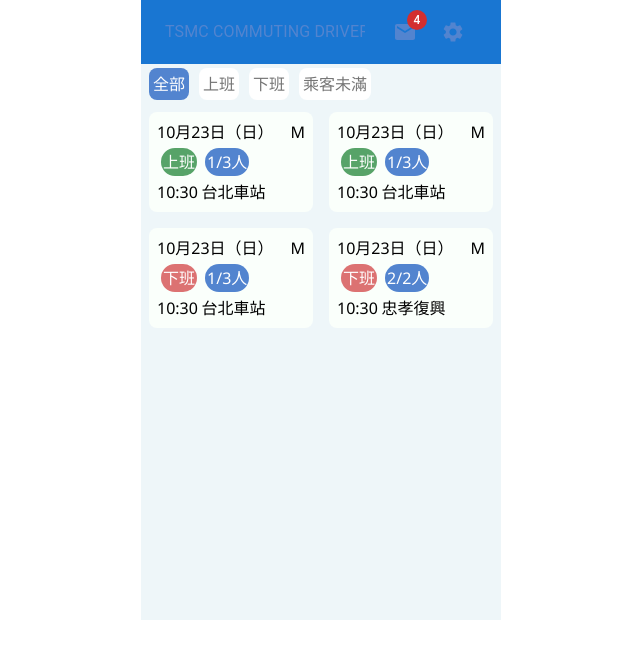
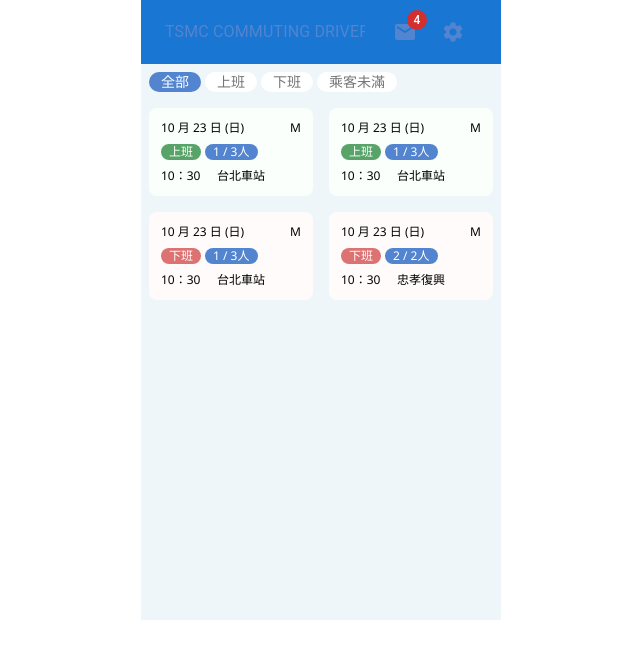
Before and after one commit to cloudnative23/frontend, a Next.js app: page /driver/allRoute in a window 1280 px wide. Shown: the top 658 px of the page, without its empty margins (319-959 px from the left). Built offline with nearby package versions, Linux system fonts and the light colour scheme.

Commit message:
Revise All

```diff
--- /dev/null
+++ b/src/app/driver/_components/date.js
@@ -0,0 +1,11 @@
+const digitToChinese = ["日", "ㄧ", "二", "三", "四", "五", "六"]
+
+export function getDate(date) {
+    let d = new Date(date)
+    return `${d.getUTCMonth() + 1} 月 ${d.getUTCDate() + 1} 日 (${digitToChinese[d.getDay()]})`
+}
+
+export function getTime(datetime) {
+    let d = new Date(datetime)
+    return `${d.getHours()}：${d.getMinutes()}`
+}
--- a/src/app/driver/components/radioComponents.js
+++ b/src/app/driver/_components/radioComponents.js
@@ -1,4 +1,4 @@
-const RadioComponent = ({ list, defaultValue, onChange }) => {
+const RadioComponent = ({ list, defaultValue, onChange, className }) => {
 
   return (<>
     {
@@ -10,11 +10,12 @@
             className='hidden peer'
             name='hosting'
             defaultChecked={defaultValue == id}
-            onChange={ () => onChange(id) }
+            onChange={() => onChange(id)}
           />
           <label
             htmlFor={id}
-            className='flex justify-between mx-1 p-1 text-gray_dark bg-white rounded-lg peer-checked:bg-driver_dark peer-checked:text-white'
+            className={className}
+          // className='flex justify-between mx-1 p-1 text-gray_dark bg-white rounded-lg peer-checked:bg-driver_dark peer-checked:text-white'
           >
             <div>{text}</div>
           </label>
--- /dev/null
+++ b/src/app/driver/_components/stationComponet.js
@@ -0,0 +1,119 @@
+'use client'
+
+import { useRef, useState, forwardRef, useImperativeHandle, memo } from "react"
+import Outlined from '@mui/icons-material/Delete';
+
+function Station({ station, onUpdate, onDelete, stataionList, showPassenger }) {
+
+  stataionList = [{ 'id': "-1", name: "--- 請選擇 ---" }, ...stataionList]
+
+  let hasPassenger = station.passengers.length > 0
+
+  return (<>
+    {/* <p>{JSON.stringify(station)}</p> */}
+    <div className="flex flex-row justify-between">
+
+      <input type="time"
+        id="time"
+        defaultValue={station.time}
+        disabled={hasPassenger}
+        onChange={(event) => (onUpdate({ ...station, time: event.target.value }))}
+        className="w-28" />
+
+      <select
+        id="station_selector"
+        className="w-44"
+        defaultValue={station.id}
+        disabled={hasPassenger}
+        onChange={(event) => (onUpdate({ ...station, id: event.target.value }))} >
+        {stataionList.map((station) => (
+          <option value={station.id} key={station.id}>
+            {station.name}
+          </option>
+        ))}
+      </select>
+
+      {/* <div className={showPassenger ? "w-2" : "w-0"}>
+        {
+          hasPassenger ? <img src={station.passengers[0].avatar}></img> : <></>
+        }
+        </div> */}
+
+      <div className="w-6">
+        {
+          hasPassenger ? <></> : <button onClick={() => onDelete(station)}><Outlined /></button>
+        }
+      </div>
+
+    </div>
+  </>);
+}
+
+const StationsComponent = forwardRef(({ initialStations, stataionList }, ref) => {
+
+  initialStations = initialStations.map((station, key) => ({ key: key, ...station }))
+
+  const [stations, setStations] = useState(initialStations)
+  const keyCount = useRef(initialStations.length)
+
+  let hasPassenger = initialStations.map(station => station.passengers.length >= 0).reduce((a, b) => a | b)
+
+  function cmpStations(lhs, rhs) {
+    if (lhs.hasOwnProperty('time')) {
+      if (rhs.hasOwnProperty('time')) {
+        return lhs.time > rhs.time ? 1 : -1
+      } else {
+        return -1
+      }
+    } else if (rhs.hasOwnProperty('time')) {
+      return 1
+    } else {
+      return lhs.key > rhs.key ? 1 : -1
+    }
+  }
+
+  function handleCreate() {
+    setStations((prevStations) => [...prevStations, { key: keyCount.current, passengers: [] }].sort(cmpStations))
+    keyCount.current++
+  }
+
+  function handleUpdate(updatedStation) {
+    setStations((prevStations) => prevStations.map((station) => (station.key === updatedStation.key ? updatedStation : station)).sort(cmpStations))
+  }
+
+  function handleDelete(deletedStation) {
+    setStations((prevStations) => prevStations.filter((station) => (station.key === deletedStation.key ? false : true)).sort(cmpStations))
+  }
+
+  useImperativeHandle(ref, () => ({
+    stations: () => stations
+  }))
+
+  return (
+    <>
+      <div className="flex flex-row justify-between m-2 text-gray_dark">
+        <div className="w-28 text-center">時間</div>
+        <div className="w-44 text-center">停靠地點</div>
+        {/* <div className={hasPassenger ? "w-2" : "w-0"}></div> */}
+        <div className="w-6"></div>
+      </div>
+      {stations.map((station) => (
+        <div key={station.key} className="rounded-lg bg-white m-2">
+          <Station
+            station={station}
+            onDelete={(station) => handleDelete(station)}
+            onUpdate={(station) => handleUpdate(station)}
+            stataionList={stataionList}
+            showPassenger={hasPassenger}
+          />
+        </div>
+      ))}
+
+      <div className="flex justify-center items-center">
+        <button onClick={() => (handleCreate())} className="bg-driver_dark text-white rounded-lg m-2 px-2 py-1">加入新路線</button>
+      </div>
+    </>
+  )
+})
+
+export default memo(StationsComponent)
--- a/src/app/driver/allRequest/page.js
+++ b/src/app/driver/allRequest/page.js
@@ -1,37 +1,27 @@
+"use client"
+
 import requests from './data'
 
-const digitToChinese = ["日", "ㄧ", "二", "三", "四", "五", "六"]
+import { getDate, getTime } from '../_components/date'
 
-function RequestComponent({request, onAccept, onDeny}) {
-
-    function getDate(date) {
-        let d = new Date(date)
-        return `${d.getUTCMonth() + 1}月${d.getUTCDate() + 1}日（${digitToChinese[d.getDay()]}）`
-    }
-
-    function getTime(datetime) {
-        let d = new Date(datetime)
-        return `${d.getHours()}:${d.getMinutes()}`
-    }
+function RequestComponent({ request, onAccept, onDeny }) {
 
     return (
         <>
-
             {/* <p>{JSON.stringify(request)}</p> */}
-
             <div className="m-2 p-2 rounded-lg bg-white">
 
-                <div className="flex justify-begin w-full text-gray_dark items-center">
+                <div className="flex justify-begin w-full text-gray_dark items-center space-x-2">
                     <div>{getDate(request.route.date)}</div>
                     {
                         request.route.workStatus ?
-                            <div className="rounded-3xl w-fit m-1 p-0.5 bg-go2work text-">上班</div>
+                            <div className="rounded-3xl w-fit m-1 p-0.5 bg-go2work text-white text-sm">上班</div>
                             :
-                            <div className="rounded-sm w-fit px-3 bg-go2home text-white">下班</div>
+                            <div className="rounded-xl w-fit px-3 py-0.5 text-white text-sm bg-go2home">下班</div>
                     }
                 </div>
 
-                <div className="flex flex-col pl-3 py-2 space-y-2 text-gray_dark">
+                <div className="flex flex-col pl-3 py-2 space-y-2 text-gray_dark text-sm">
                     <div className='flex flex-row space-x-3 items-center'>
                         <div className='rounded-sm bg-go2work_light w-fit px-2 py-0.5 text-center'>上車</div>
                         <div>{getTime(request.route.stations.find(station => station.id == request.on.id).datetime)}</div>
@@ -42,11 +32,19 @@
                         <div>{getTime(request.route.stations.find(station => station.id == request.off.id).datetime)}</div>
                         <div>{request.route.stations.find(station => station.id == request.off.id).name}</div>
                     </div>
-                    <div className='flex flex-row space-x-2 items-center'>
-                        <div className='text-driver_dark'>乘客</div>
-                        <img className='rounded-full' src={request.route.driver.avatar} width={20} height={20} />
-                        <div>{request.route.driver.name}</div>
+
+                    <div className='flex flex-row justify-between'>
+                        <div className='flex flex-row space-x-2 items-center'>
+                            <div className='text-driver_dark'>乘客</div>
+                            <img className='rounded-full' src={request.route.driver.avatar} width={20} height={20} />
+                            <div>{request.route.driver.name}</div>
+                        </div>
+                        <div className='flex flex-row space-x-1'>
+                            <button className="bg-white text-white rounded-xl px-4 bg-gray_dark" onClick={onDeny}>婉拒</button>
+                            <button className="bg-driver_dark text-white rounded-xl px-4" onClick={onAccept}>確認</button>
+                        </div>
                     </div>
+
                 </div>
 
             </div>
--- a/src/app/driver/allRoute/page.js
+++ b/src/app/driver/allRoute/page.js
@@ -2,42 +2,31 @@
 
 import { useState } from "react";
 import allRoute from "./data";
-import RadioComponent from "../components/radioComponents"
-
-const digitToChinese = ["日", "ㄧ", "二", "三", "四", "五", "六"]
+import RadioComponent from "../_components/radioComponents"
+import { getTime, getDate } from "../_components/date"
 
 function Route({ route }) {
 
-    function getDate(route) {
-        let d = new Date(route.date)
-        return `${d.getUTCMonth() + 1}月${d.getUTCDate() + 1}日（${digitToChinese[d.getDay()]}）`
-    }
-
-    function getTime(station) {
-        let d = new Date(station.datetime)
-        return `${d.getHours()}:${d.getMinutes()}`
-    }
-
     return (<>
-            <div className="m-2 p-2 rounded-lg bg-[#FAFFFB]">
-                <div className="flex justify-between w-full">
-                    <div>{getDate(route)}</div>
+        <div className={"m-2 p-3 rounded-lg text-xs " + (route.workStatus ? "bg-[#FAFFFB]" : "bg-[#FFFBFB]")}>
+            <div className="flex justify-between">
+                <div>{getDate(route.date)}</div>
                 <div>M</div>
             </div>
-                <div className="flex justify-begin w-full">
+            <div className="flex justify-begin space-x-1 my-2">
                 {
                     route.workStatus ?
-                            <div className="rounded-3xl w-fit m-1 p-0.5 bg-go2work text-white">上班</div>
+                        <div className="rounded-xl px-2 bg-go2work text-white">上班</div>
                         :
-                            <div className="rounded-3xl w-fit m-1 p-0.5 bg-go2home text-white">下班</div>
+                        <div className="rounded-xl px-2 bg-go2home text-white">下班</div>
                 }
-                    <div className="rounded-3xl w-fit m-1 p-0.5 bg-driver_dark text-white">{route.passengers.length}/{route.carInfo.capacity}人</div>
+                <div className="rounded-3xl w-fit px-2 bg-driver_dark text-white">{route.passengers.length} / {route.carInfo.capacity}人</div>
             </div>
-                <div className="grid grid-cols-[30%_70%]">
+            <div className="grid grid-cols-[40%_60%]">
                 {
                     route.stations.map((station) =>
                     (<>
-                            <div>{getTime(station)}</div>
+                        <div>{getTime(station.datetime)}</div>
                         <div>{station.name}</div>
                     </>)
                     )
@@ -51,7 +40,7 @@
 
 export default function App() {
 
-    const [filter, setFiler] = useState('all')
+    const [filter, setFilter] = useState('all')
 
     function handleFilterChange(id) {
         switch (id) {
@@ -59,7 +48,7 @@
             case 'to-work':
             case 'to-home':
             case 'pass-avalible':
-                setFiler(id)
+                setFilter(id)
                 break
             default:
                 alert('bug')
@@ -69,16 +58,18 @@
 
     return (<>
 
-        <div className='flex flex-row space-x-0.5 m-1'>
+        <div className='flex flex-row space-x-1 m-2'>
             <RadioComponent
                 list={[
-                    {id: "all", text: "全部"},
-                    {id: "to-work", text: "上班"},
-                    {id: "to-home", text: "下班"},
-                    {id: "pass-avalible", text: "乘客未滿"},
+                    { id: "all", text: "全部" },
+                    { id: "to-work", text: "上班" },
+                    { id: "to-home", text: "下班" },
+                    { id: "pass-avalible", text: "乘客未滿" },
                 ]}
                 defaultValue={'all'}
-                onChange={(id) => (handleFilterChange(id))} />
+                onChange={(id) => (handleFilterChange(id))}
+                className='flex justify-between px-3 text-sm text-gray_dark bg-white rounded-xl peer-checked:bg-driver_dark peer-checked:text-white'
+            />
         </div>
 
         <div className="grid grid-cols-2 w-full">
--- a/src/app/driver/components/stationComponet.js
+++ /dev/null
@@ -1,106 +0,0 @@
-'use client'
-
-import { useRef, useState, forwardRef, useImperativeHandle, memo} from "react"
-import Outlined from '@mui/icons-material/Inventory';
-
-function Station({ station, onUpdate, onDelete, stataionList }) {
-
-    stataionList = [ {'id': "-1", name: "--- 請選擇 ---"}, ...stataionList ]
-
-    return (<>
-      {/* <p>{JSON.stringify(station)}</p> */}
-      <div className="flex flex-row justify-between">
-
-        <input type="time"
-          id="time"
-          defaultValue={station.time}
-          disabled={station.hasPassenger}
-          onChange={(event) => (onUpdate({ ...station, time: event.target.value }))}
-          className="w-32"/>
-
-        <select
-          id="station_selector"
-          defaultValue={station.id}
-          disabled={station.hasPassenger}
-          onChange={(event) => (onUpdate({ ...station, id: event.target.value }))} >
-          {stataionList.map((station) => (
-            <option value={station.id} key={station.id}>
-              {station.name}
-            </option>
-          ))}
-        </select>
-
-        <div className="w-6">
-          {
-            station.hasPassenger ? <></> : <button onClick={() => onDelete(station)}><Outlined /></button>
-          }
-        </div>
-
-      </div>
-    </>);
-}
-
-const StationsComponent = forwardRef(({ initialStations, stataionList }, ref) => {
-
-    initialStations = initialStations.map((station, key) => {{key: key, station}})
-
-    const [stations, setStations] = useState(initialStations)
-    const keyCount = useRef(initialStations.length)
-
-    function cmpStations(lhs, rhs) {
-      if (lhs.hasOwnProperty('time')) {
-        if (rhs.hasOwnProperty('time')) {
-          return lhs.time > rhs.time ? 1 : -1
-        } else {
-          return -1
-        }
-      } else if (rhs.hasOwnProperty('time')) {
-        return 1
-      } else {
-        return lhs.key > rhs.key ? 1 : -1
-      }
-    }
-
-    function handleCreate() {
-      setStations((prevStations) => [...prevStations, {key: keyCount.current} ].sort(cmpStations))
-      keyCount.current++
-    }
-
-    function handleUpdate(updatedStation) {
-      setStations((prevStations) => prevStations.map((station) => (station.key === updatedStation.key ? updatedStation : station)).sort(cmpStations))
-    }
-
-    function handleDelete(deletedStation) {
-      setStations((prevStations) => prevStations.filter((station) => (station.key === deletedStation.key ? false : true)).sort(cmpStations))
-    }
-
-    useImperativeHandle(ref, () => ({
-        stations: () => stations
-    }))
-
-    return (
-      <>
-        <div className="flex flex-row justify-between m-2">
-          <div className="w-32 text-center text-gray_dark">時間</div>
-          <div className="text-gray_dark">停靠地點</div>
-          <div className="w-6"></div>
-        </div>
-        {stations.map((station) => (
-          <div key={station.key} className="rounded-lg bg-white m-2">
-            <Station
-              station={station}
-              onDelete={(station) => handleDelete(station)}
-              onUpdate={(station) => handleUpdate(station)}
-              stataionList={stataionList}
-            />
-          </div>
-        ))}
-
-        <div className="flex justify-center items-center">
-          <button onClick={() => (handleCreate())} className="bg-driver_dark text-white rounded-lg m-2 px-2 py-1">加入新路線</button>
-        </div>
-      </>
-    )
-})
-
-export default memo(StationsComponent)
--- a/src/app/driver/editRoute/page.js
+++ b/src/app/driver/editRoute/page.js
@@ -3,8 +3,8 @@
 import { useRef } from "react";
 
 import routes from './data'
-import StationsComponent from "../components/stationComponet";
-import RadioComponent from "../components/radioComponents";
+import StationsComponent from "../_components/stationComponet";
+import RadioComponent from "../_components/radioComponents";
 
 const stataionList = [
   {
@@ -30,7 +30,7 @@
   const route = routes[0]
 
   const dateRef = useRef(null)
-  const workStatusRef = useRef(null)
+  const workStatusRef = useRef(route.workStatus ? 'on' : 'off')
 
   const brandRef = useRef(null)
   const colorRef = useRef(null)
@@ -40,6 +40,12 @@
   const isPublicRef = useRef(null)
 
   const stationRef = useRef(null)
+
+  let initialStations = route.stations.map((station) => ({
+    id: station.id,
+    time: station.datetime.substring(station.datetime.length - 5),
+    passengers: [...station["on-passengers"], ...station["off-passengers"]]
+  }))
 
   function handleSend() {
 
@@ -53,31 +59,28 @@
       JSON.stringify(capRef.current.value) + "\n" +
       JSON.stringify(licNumRef.current.value) + "\n" +
 
-      JSON.stringify(isPublicRef.current.value) +  "\n" +
+      JSON.stringify(isPublicRef.current.value) + "\n" +
       JSON.stringify(stationRef.current.stations())
     )
 
     let updated = stationRef.current.stations()
-    let initial = route.stations
+    let initial = initialStations
 
-    updated.forEach(station => {
-      if(!(
-        station.hasOwnProperty("time") && station["time"] != "" &&
+    for (let station of updated) {
+      if (!(station.hasOwnProperty("time") && station["time"] != "" &&
         station.hasOwnProperty("id") && station["id"] >= 0)) {
         alert('There are some imcomplete station')
-        // TODO: halt
-        return;
-      } else if (updated.findIndex(s => (s.time == station.time) && (s.key != station.key)) >= 0) {
+        return
+      }
+    }
+    if (new Set(updated.map(station => station.time)).size != updated.length) {
       alert('Duplicate time !!!')
-        // TODO: halt
-        return;
-      } else if (updated.findIndex(s => (s.id == station.id) && (s.key != station.key)) >= 0) {
-        alert('Duplicate station !!!')
-        // TODO: halt
-        return;
+      return
     }
-    })
-
+    if (new Set(updated.map(station => station.id)).size != updated.length) {
+      alert("Duplicate station !!!")
+      return
+    }
 
     let intersec = updated.filter(station => {
       let match_id = initial.findIndex(s => s.id == station.id)
@@ -85,12 +88,17 @@
       return ((match_id >= 0) && (match_id === match_time))
     })
 
-    let added   = updated.filter(station => (intersec.findIndex(s => (s.id == station.id)) != -1))
-    let deleted = initial.filter(station => (intersec.findIndex(s => (s.id == station.id)) != -1))
+    let added = updated.filter(station => (intersec.findIndex(s => (s.id == station.id)) == -1))
+    let deleted = initial.filter(station => (intersec.findIndex(s => (s.id == station.id)) == -1))
+
     alert("Initial route: \n" +
       JSON.stringify(initial) + "\n" +
       "Intersec: \n" +
-    JSON.stringify(intersec))
+      JSON.stringify(intersec) + "\n" +
+      "Added: \n" +
+      JSON.stringify(added) + "\n" +
+      "Deleted: \n" +
+      JSON.stringify(deleted))
 
     // alert(JSON.stringify(stationRef.current.stations()))
     // alert(JSON.stringify(workStatusRef.current.value.current))
@@ -98,34 +106,32 @@
     // alert(JSON.stringify(workStatusRef.current.value.current))
   }
 
-  return (<>
+  return (<div className="text-sm">
 
-      <div className="text-center bg-white rounded-lg m-2">新增行程</div>
+    <div className="text-center bg-white rounded-lg m-2 py-1 text-sm text-driver_dark">新 增 行 程</div>
 
-      <div className="flex flex-row justify-between items-center px-2">
-        <div className="h-fit">
+    <div className="flex flex-row justify-between px-2 mx-2 my-4 text-gray_dark text-sm">
         <label htmlFor="date">日期：</label>
-          <input type="date" id="date" className="rounded-lg" defaultValue={route.date} ref={dateRef}/>
-        </div>
-        <div className='flex flex-row w-max'>
+        <input type="date" id="date" className="rounded-lg w-44" defaultValue={route.date} ref={dateRef} />
         <RadioComponent
           list={[
-              {id: 'on', text: "上班"},
-              {id: 'off', text: "下班"}
+            { id: 'on', text: "上班" },
+            { id: 'off', text: "下班" }
           ]}
           defaultValue={route.workStatus ? 'on' : 'off'}
-            onChange={(id) => (workStatusRef.current = id)} />
-        </div>
+          onChange={(id) => (workStatusRef.current = id)}
+          className="flex px-2 text-gray_dark rounded-lg bg-white peer-checked:bg-driver_dark peer-checked:text-white"
+        />
     </div>
 
     <div className="flex justify-center">
-        <button className="bg-driver_dark text-white rounded-lg m-2 px-2 py-1">匯入歷史紀錄</button>
+      <button className="bg-driver_dark text-white rounded-lg m-1 px-2 py-1 text-xs">匯入歷史紀錄</button>
     </div>
 
-      <hr className="m-2"></hr>
+    <hr className="m-4"></hr>
 
     <StationsComponent
-        initialStations={route.stations}
+      initialStations={initialStations}
       ref={stationRef}
       stataionList={stataionList}
     />
@@ -135,22 +141,22 @@
     <div className="flex flex-row justify-between m-1 p-1">
       <div className="flex flex-row ">
         <label htmlFor="model" className="text-gray_dark">車款：</label>
-          <input id="model" className="rounded-lg" size={14} ref={brandRef} defaultValue={route.carInfo.model}/>
+        <input id="model" className="rounded-lg" size={14} ref={brandRef} defaultValue={route.carInfo.model} />
       </div>
       <div className="flex flex-row">
         <label htmlFor="license-plate-number" className="w-fit text-gray_dark">車牌：</label>
-          <input id="license-plate-number" className="rounded-lg" size={10} ref={licNumRef} defaultValue={route.carInfo.licensePlateNumber}/>
+        <input id="license-plate-number" className="rounded-lg" size={10} ref={licNumRef} defaultValue={route.carInfo.licensePlateNumber} />
       </div>
     </div>
 
     <div className="flex flex-row justify-between m-1 p-1">
       <div>
         <label htmlFor="color" className="text-gray_dark">外觀顏色：</label>
-          <input id="color" className="rounded-lg" size={10} ref={colorRef} defaultValue={route.carInfo.color}/>
+        <input id="color" className="rounded-lg" size={10} ref={colorRef} defaultValue={route.carInfo.color} />
       </div>
       <div>
         <label htmlFor="max-passengers" className="w-fit text-gray_dark">共乘人數上限：</label>
-          <input id="max-passengers" className="rounded-lg" size={3} ref={capRef} defaultValue={route.carInfo.capacity}/>
+        <input id="max-passengers" className="rounded-lg" size={3} ref={capRef} defaultValue={route.carInfo.capacity} />
       </div>
     </div>
 
@@ -164,5 +170,5 @@
       <button className="bg-driver_dark text-white rounded-lg m-2 px-2 py-1" onClick={handleSend}>確認</button>
     </div>
 
-  </>)
+  </div>)
 }
```
Lines whose indentation alone changed are shown as unchanged.
